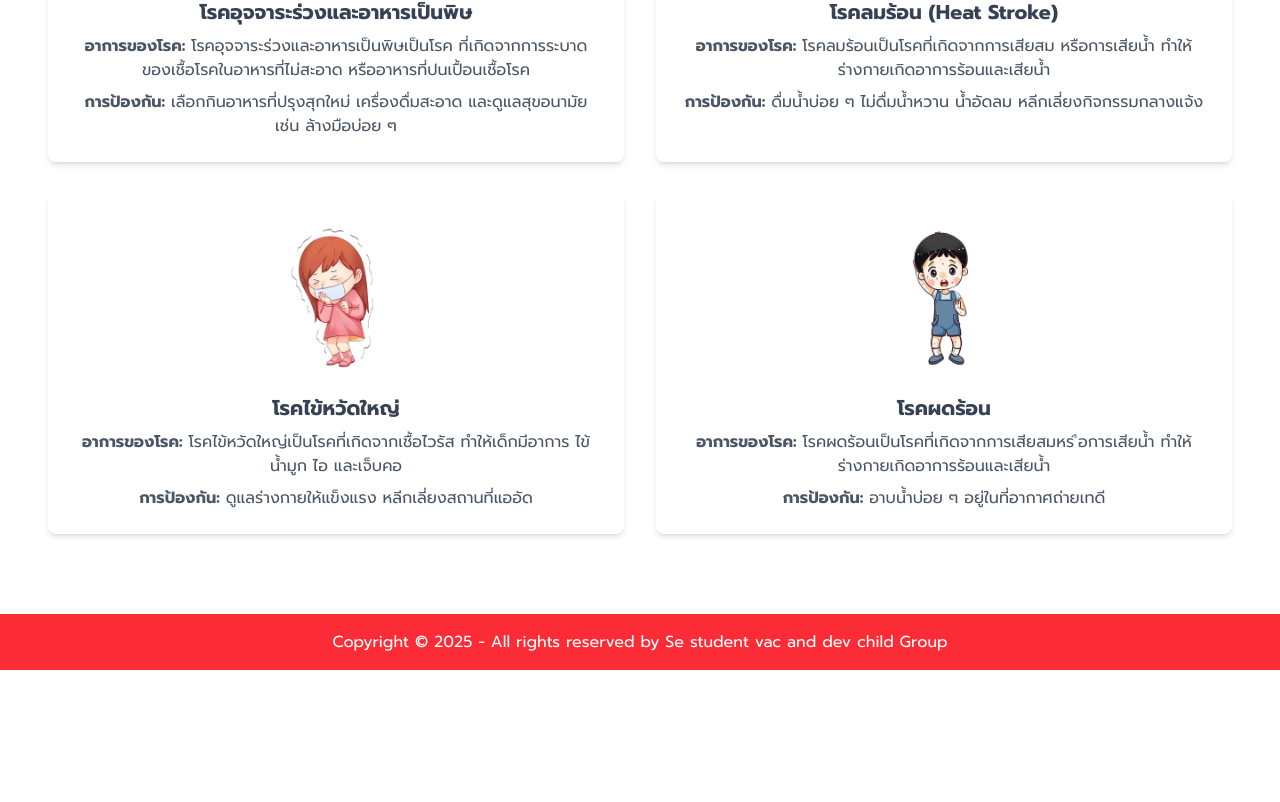
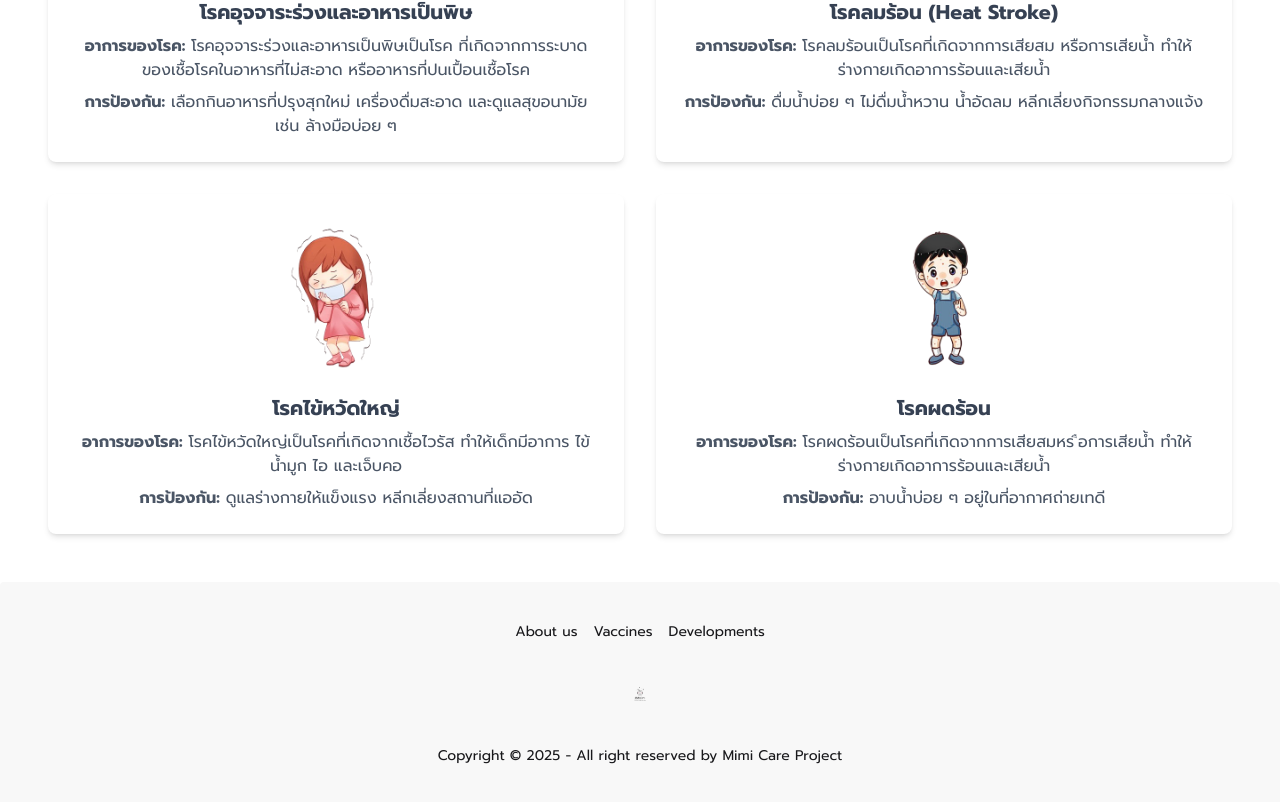
Before and after one commit to Samind2/MimiCaare-Project, a React (Vite) app in the folder Client/: page / in a window 1280 px wide. Shown: the part 1225-2027 px from the top of the page. Before the commit the page ends 1895 px from the top, so only its background shows below. Built offline with nearby package versions, Linux system fonts and the light colour scheme.

Commit message:
EditPath

```diff
--- a/Client/src/components/Footer.jsx
+++ b/Client/src/components/Footer.jsx
@@ -2,9 +2,23 @@ import React from "react";
 
 const Footer = () => {
   return (
-    <footer className="bg-red-500 text-white text-center p-4 mt-8">
-      Copyright © 2025 - All rights reserved by Se student vac and dev child Group
-    </footer>
+    <footer className="footer footer-horizontal footer-center bg-base-200 text-base-content rounded p-10">
+  <nav className="grid grid-flow-col gap-4">
+    <a className="link link-hover">About us</a>
+    <a className="link link-hover">Vaccines</a>
+    <a className="link link-hover">Developments</a>
+  </nav>
+  <nav>
+    <div className="grid grid-flow-col gap-4">
+      <a>
+      <img src="/Mimicare(1).png" alt="Logo" className="h-6 lg:f-12 pr-a max-auto" />
+      </a>
+    </div>
+  </nav>
+  <aside>
+    <p>Copyright © {new Date().getFullYear()} - All right reserved by Mimi Care Project</p>
+  </aside>
+</footer>
   );
 };
 
--- a/Client/src/components/Navbar/Profile.jsx
+++ b/Client/src/components/Navbar/Profile.jsx
@@ -11,7 +11,7 @@ const Profile = () => {
   const navigate = useNavigate();
   const handleLogout = () => {
     logout();
-    navigate('/login')
+    navigate('/signin')
   }
   return (
     <div>
```
